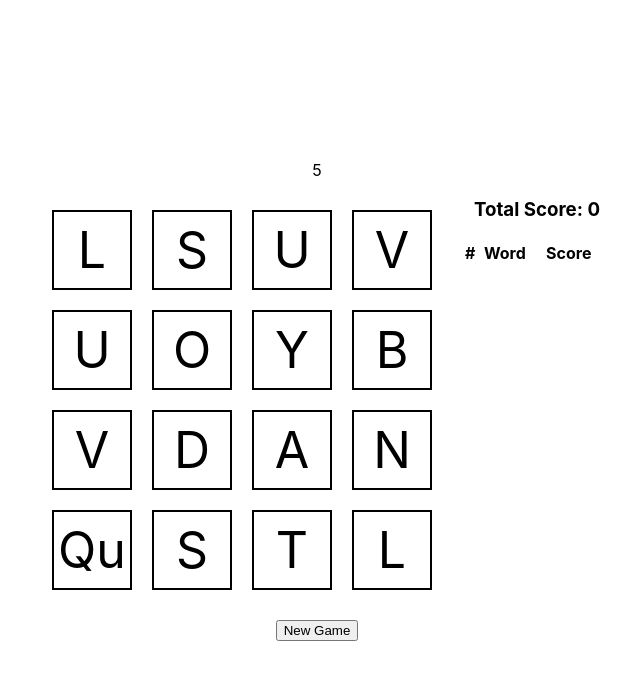
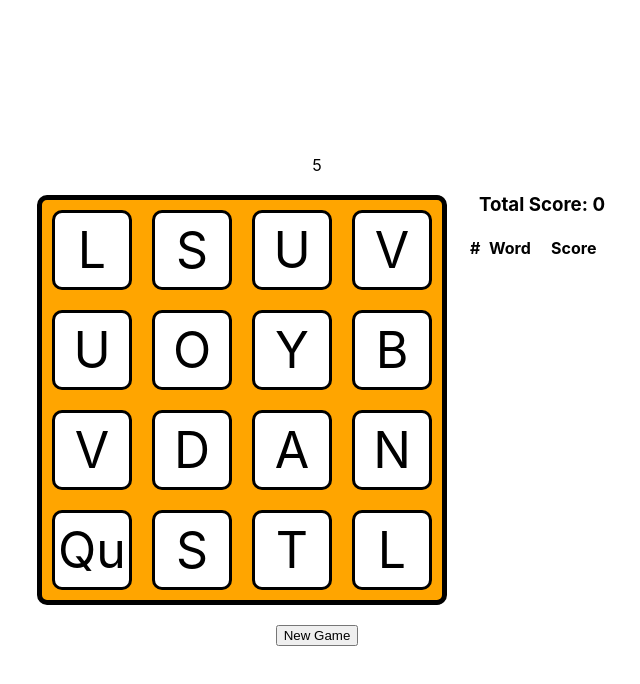
Before and after one commit to JamesErrington/boggle, a React (Create React App) app: page / in a window 1280 px wide. Shown: the top 684 px of the page, without its empty margins (323-963 px from the left). Built offline with nearby package versions, Linux system fonts and the light colour scheme.

Commit message:
Styling and better drag

```diff
--- a/src/App.css
+++ b/src/App.css
@@ -16,6 +16,10 @@
   display: flex;
   flex-wrap: wrap;
   margin: 20px;
+  border: 5px solid black;
+  border-radius: 10px;
+  background-color: orange;
+  text-align: center;
 }
 
 .square {
@@ -25,6 +29,7 @@
   align-items: center;
   text-transform: capitalize;
   user-select: none;
+  border-radius: 10px;
 }
 
 .score-table-container {
--- a/src/components/Square.tsx
+++ b/src/components/Square.tsx
@@ -9,7 +9,7 @@ interface Props {
   selected: boolean
 }
 
-const borderSize = 2
+const borderSize = 3
 const marginSize = 10
 
 export const Square: FunctionComponent<Props> = React.memo(
@@ -22,7 +22,7 @@ export const Square: FunctionComponent<Props> = React.memo(
       border: `${borderSize}px solid black`,
       margin: marginSize,
       fontSize: size / 2,
-      backgroundColor: selected ? "green" : "unset"
+      backgroundColor: selected ? "green" : "white"
     }
 
     function handleMouseEnter(event: any) {
--- a/src/reducers.ts
+++ b/src/reducers.ts
@@ -84,6 +84,14 @@ export function boggleReducer(state: State, action: Action) {
     case "AddToWord": {
       const { currentWordIndexes } = state
       const { payload } = action
+      // If the selected square is the one we just came from, we remove the last selection
+      const [last, ...rest] = [...currentWordIndexes].reverse()
+      if(payload === currentWordIndexes[currentWordIndexes.length - 2]) {
+        return {
+          ...state,
+          currentWordIndexes: rest.reverse()
+        }
+      }
 
       if (isValidMove(currentWordIndexes, payload)) {
         return {
```
